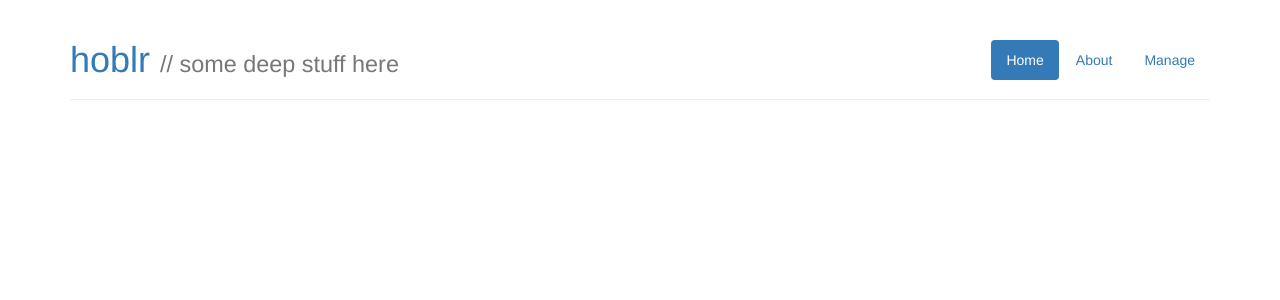
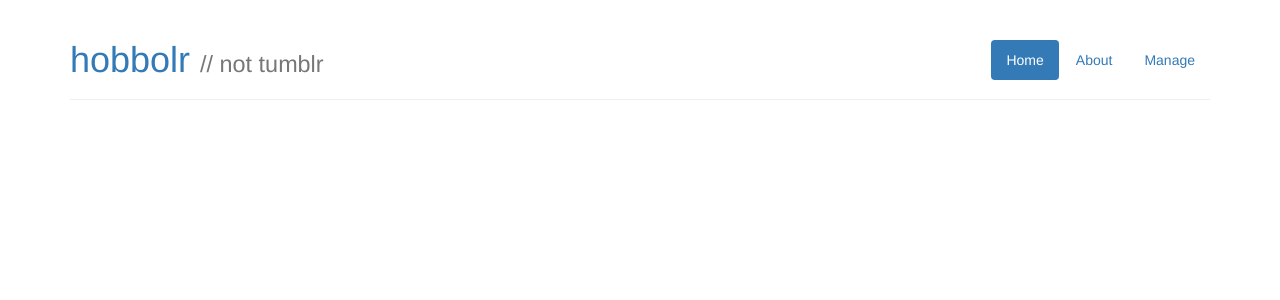
Before and after one commit to Hobbo4/hoblr, a Rails app: page / in a window 1280 px wide. Shown: the top 300 px of the page. Run offline with Rails 7, Linux system fonts and the light colour scheme; data that the repository does not hold is empty; style sheets or scripts are compiled from the project's sources; some libraries are stand-ins or nearby versions.

Commit message:
Changed header to Hobbolr

```diff
--- a/app/views/layouts/application.html.erb
+++ b/app/views/layouts/application.html.erb
@@ -1,7 +1,7 @@
 <!DOCTYPE html>
 <html>
 <head>
-  <title>Hoblr</title>
+  <title>Hobbolr</title>
   <link rel="stylesheet" href="//netdna.bootstrapcdn.com/bootstrap/3.0.0/css/bootstrap.min.css">
   <%= stylesheet_link_tag    'application', media: 'all', 'data-turbolinks-track' => true %>
   <%= javascript_include_tag 'application', 'data-turbolinks-track' => true %>
@@ -18,7 +18,7 @@
       </ul>
 
       <div class="page-header">
-        <h1><a href="/">hoblr</a> <small>// some deep stuff here</small></h1>
+        <h1><a href="/">hobbolr</a> <small>// not tumblr</small></h1>
       </div>
      </div>
     </div>
```
